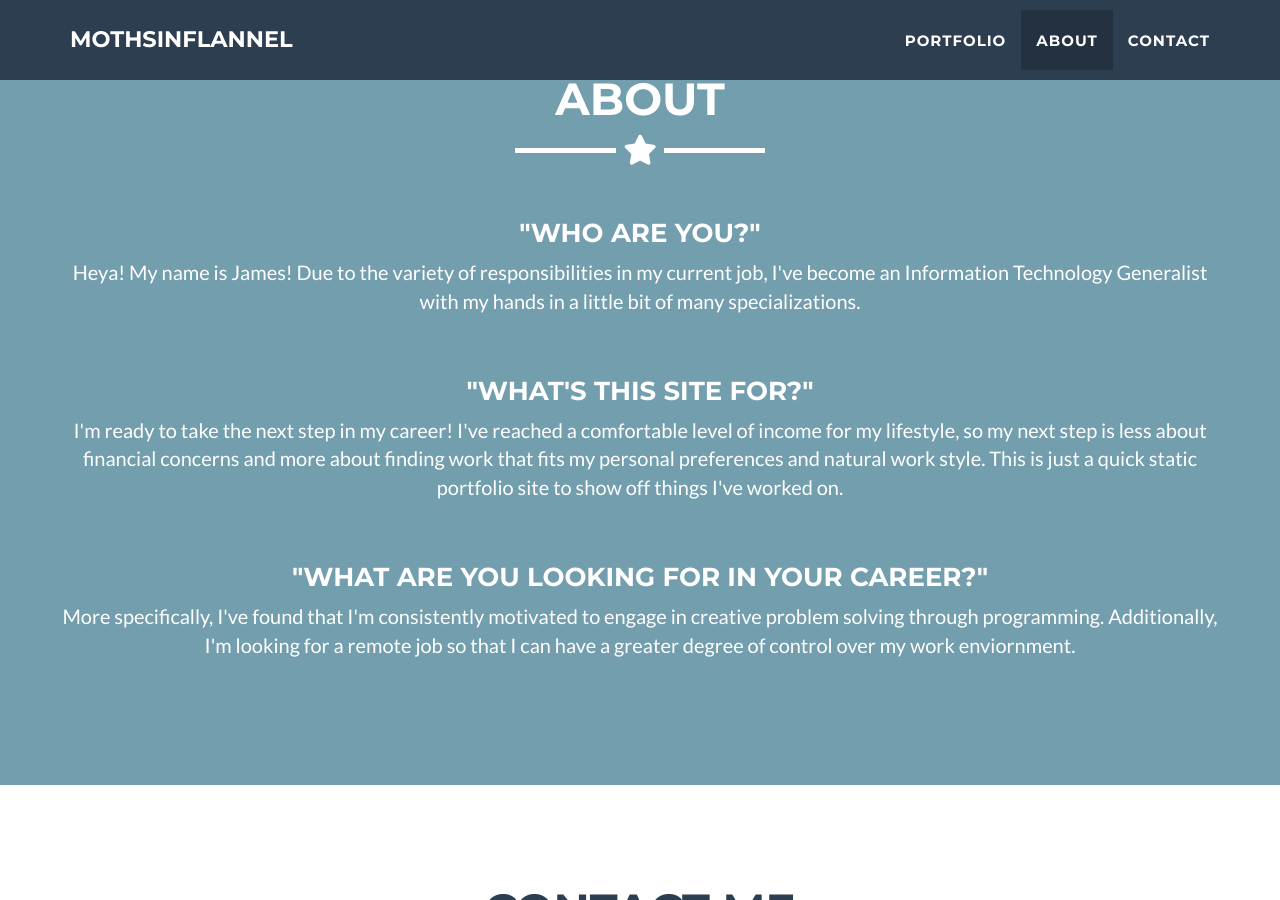
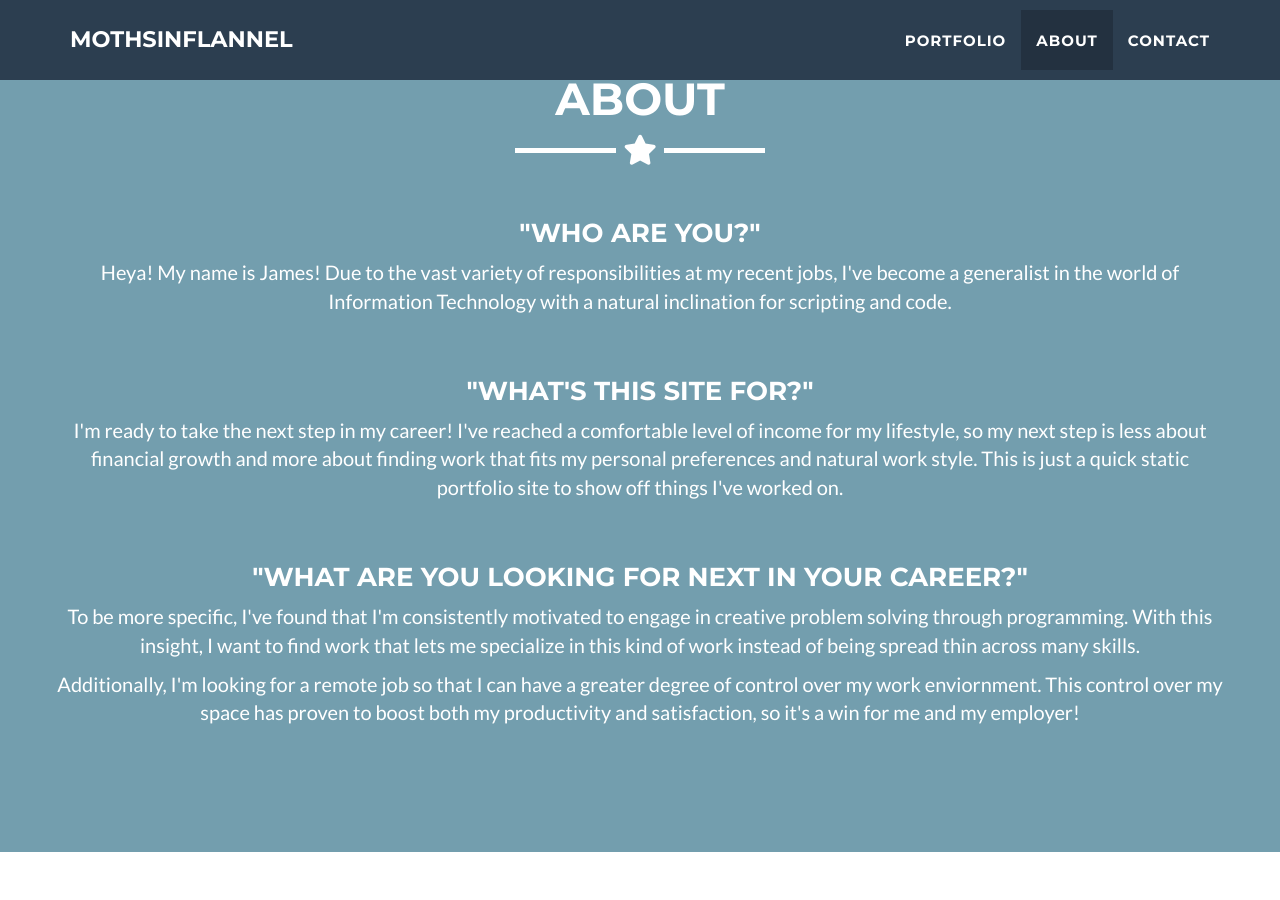
Before and after one commit to MothsinFlannel/mothsinflannel.github.io, a Jekyll site: the page built from _posts/2014-07-18-project-1.markdown, in a window 1280 px wide and 900 px high, scrolled down 2198 px. Built offline with Jekyll 4.4.1, drawn with Linux system fonts in a browser that asks for light colours.

Commit message:
Ready to Post

```diff
--- a/_includes/about.html
+++ b/_includes/about.html
@@ -10,15 +10,16 @@
     <div class="row">
       <div class="text-center" style="padding-top: 15px; padding-bottom: 15px;">
         <h3>"Who are you?"</h3>
-        <p>Heya! My name is James! Due to the variety of responsibilities in my current job, I've become an Information Technology Generalist with my hands in a little bit of many specializations.</p>
+        <p>Heya! My name is James! Due to the vast variety of responsibilities at my recent jobs, I've become a generalist in the world of Information Technology with a natural inclination for scripting and code.</p>
       </div>
       <div class="text-center" style="padding-top: 15px; padding-bottom: 15px;">
         <h3>"What's this site for?"</h3>
-        <p>I'm ready to take the next step in my career! I've reached a comfortable level of income for my lifestyle, so my next step is less about financial concerns and more about finding work that fits my personal preferences and natural work style. This is just a quick static portfolio site to show off things I've worked on.</p>
+        <p>I'm ready to take the next step in my career! I've reached a comfortable level of income for my lifestyle, so my next step is less about financial growth and more about finding work that fits my personal preferences and natural work style. This is just a quick static portfolio site to show off things I've worked on.</p>
       </div>
       <div class="text-center" style="padding-top: 15px; padding-bottom: 15px;">
-        <h3>"What are you looking for in your career?"</h3>
-        <p>More specifically, I've found that I'm consistently motivated to engage in creative problem solving through programming. Additionally, I'm looking for a remote job so that I can have a greater degree of control over my work enviornment.</p>
+        <h3>"What are you looking for next in your career?"</h3>
+        <p>To be more specific, I've found that I'm consistently motivated to engage in creative problem solving through programming. With this insight, I want to find work that lets me specialize in this kind of work instead of being spread thin across many skills.</p>
+        <p>Additionally, I'm looking for a remote job so that I can have a greater degree of control over my work enviornment. This control over my space has proven to boost both my productivity and satisfaction, so it's a win for me and my employer!</p>
       </div>
     </div>
   </div>
```
